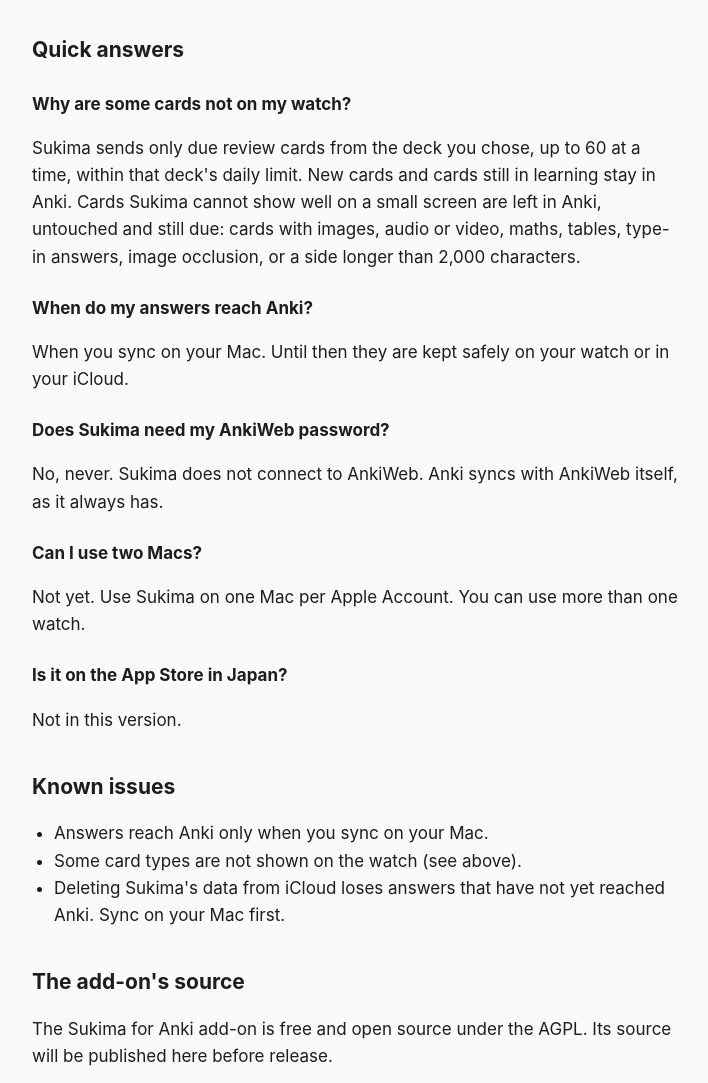
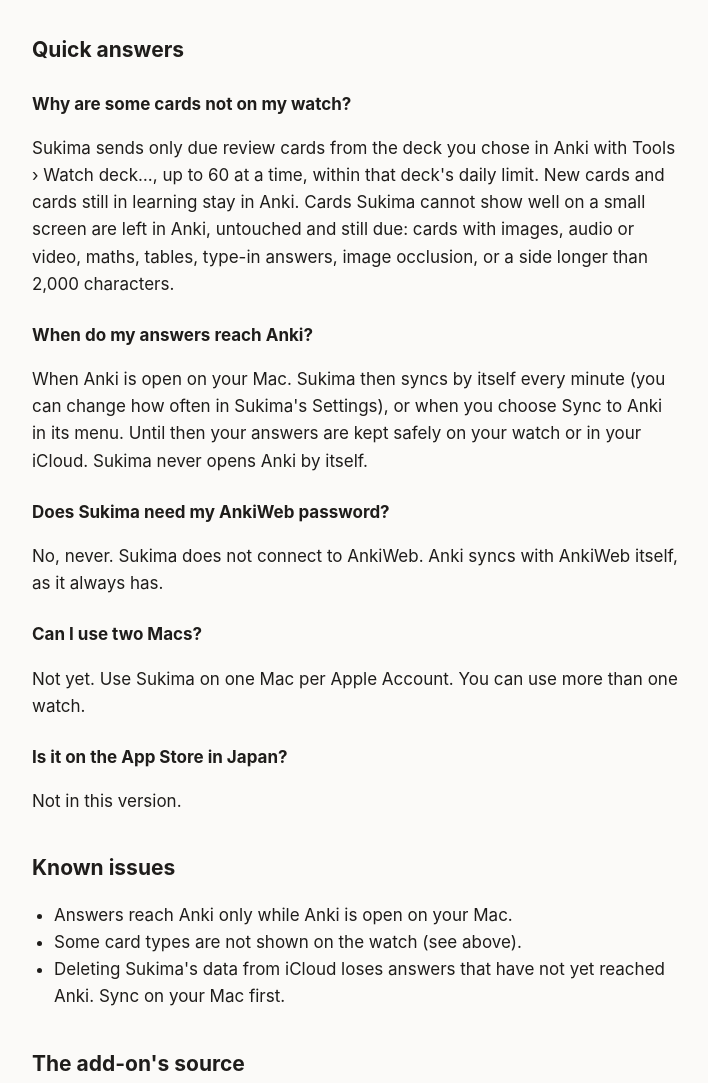
Before and after one commit to bibu-workshop/sukima-support, a plain HTML site: page support/index.html in a window 1280 px wide. Shown: the part 864-1947 px from the top of the page, without its empty margins (284-992 px from the left). Drawn offline with Linux system fonts and the light colour scheme.

Commit message:
Support: scheduled sync, the Watch deck menu, Known issues (design 1.15, S1)
"When do my answers reach Anki?" describes scheduled sync while Anki is
open; the deck sentence names Tools › Watch deck…; Known issues says
"only while Anki is open".

Co-Authored-By: Claude Opus 5.5 <noreply@anthropic.com>

```diff
--- a/support/index.html
+++ b/support/index.html
@@ -27,9 +27,9 @@
 <p><strong>If you think answers were lost or saved twice,</strong> say so in the subject line. We treat that first. Anki keeps automatic backups of your collection; to restore one, choose File › Switch Profile › Open Backup in Anki. Changes made after that backup are lost, so restore only if something went wrong.</p>
 <h2 id="quick-answers">Quick answers</h2>
 <h3 id="why-some-cards-are-not-on-my-watch">Why are some cards not on my watch?</h3>
-<p>Sukima sends only due review cards from the deck you chose, up to 60 at a time, within that deck's daily limit. New cards and cards still in learning stay in Anki. Cards Sukima cannot show well on a small screen are left in Anki, untouched and still due: cards with images, audio or video, maths, tables, type-in answers, image occlusion, or a side longer than 2,000 characters.</p>
+<p>Sukima sends only due review cards from the deck you chose in Anki with Tools › Watch deck…, up to 60 at a time, within that deck's daily limit. New cards and cards still in learning stay in Anki. Cards Sukima cannot show well on a small screen are left in Anki, untouched and still due: cards with images, audio or video, maths, tables, type-in answers, image occlusion, or a side longer than 2,000 characters.</p>
 <h3>When do my answers reach Anki?</h3>
-<p>When you sync on your Mac. Until then they are kept safely on your watch or in your iCloud.</p>
+<p>When Anki is open on your Mac. Sukima then syncs by itself every minute (you can change how often in Sukima's Settings), or when you choose Sync to Anki in its menu. Until then your answers are kept safely on your watch or in your iCloud. Sukima never opens Anki by itself.</p>
 <h3>Does Sukima need my AnkiWeb password?</h3>
 <p>No, never. Sukima does not connect to AnkiWeb. Anki syncs with AnkiWeb itself, as it always has.</p>
 <h3>Can I use two Macs?</h3>
@@ -38,7 +38,7 @@
 <p>Not in this version.</p>
 <h2>Known issues</h2>
 <ul>
-<li>Answers reach Anki only when you sync on your Mac.</li>
+<li>Answers reach Anki only while Anki is open on your Mac.</li>
 <li>Some card types are not shown on the watch (see above).</li>
 <li>Deleting Sukima's data from iCloud loses answers that have not yet reached Anki. Sync on your Mac first.</li>
 </ul>
```
